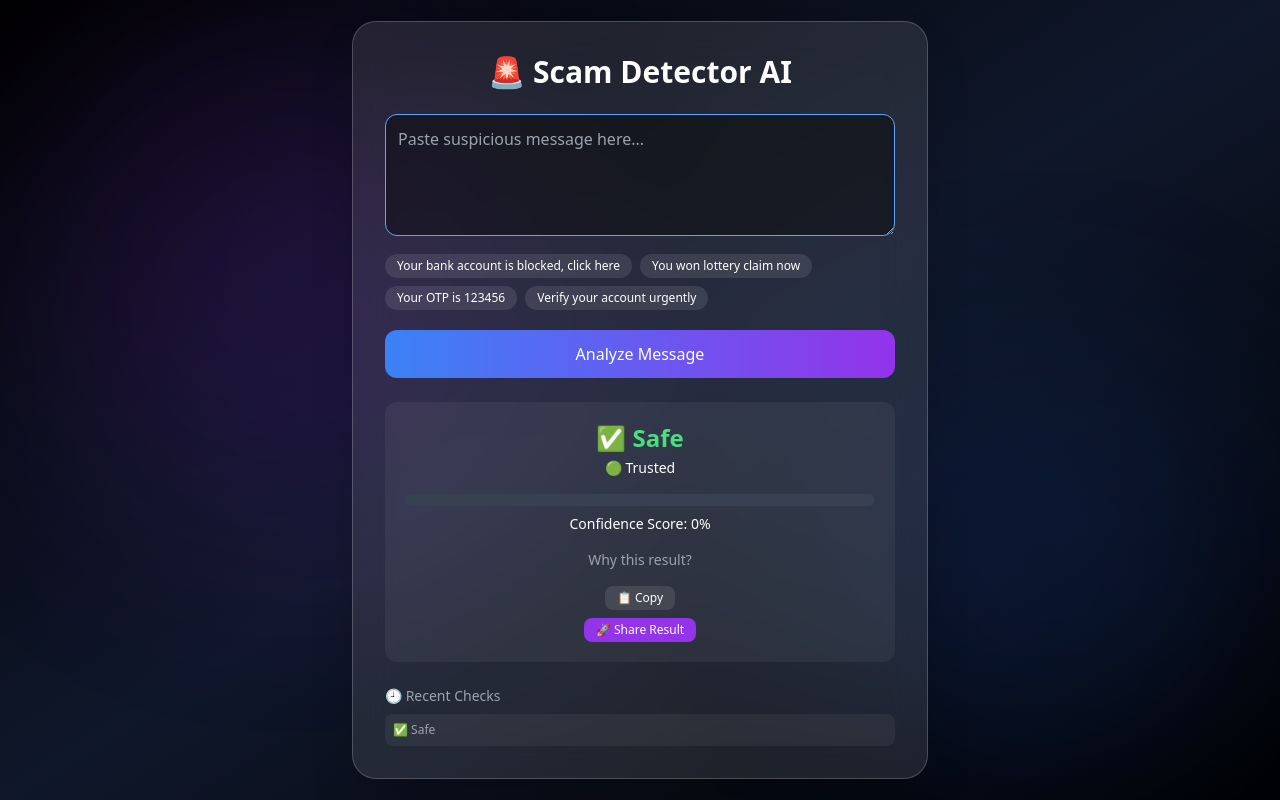
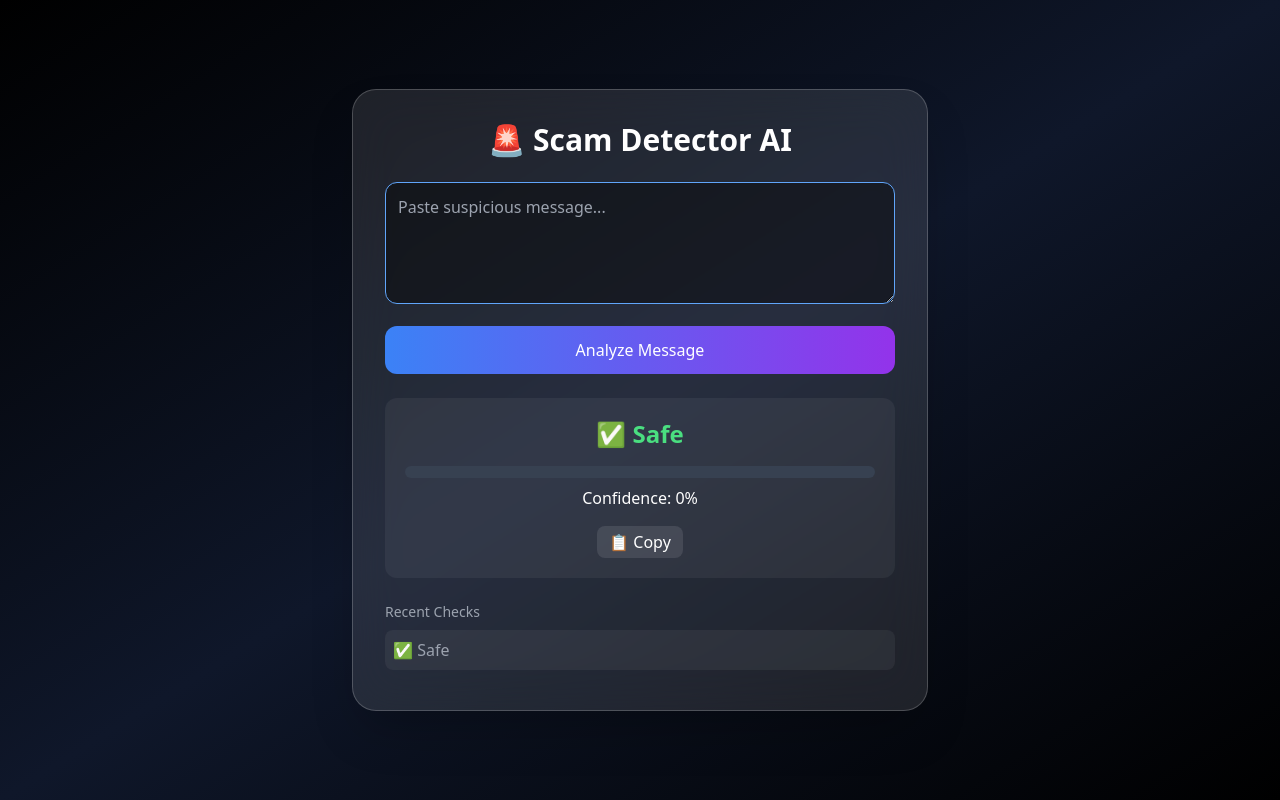
Before and after one commit to kuldeepgupta81/scam-shield-ai, a Next.js app: page / in a window 1280 px wide. Both pictures are taken after a click on the button "Analyze Message". Built offline with nearby package versions, Linux system fonts and the light colour scheme.

Commit message:
final premium ui 🚀

```diff
--- a/app/page.tsx
+++ b/app/page.tsx
@@ -2,7 +2,7 @@
 import { useState, useEffect } from "react";
 import { motion } from "framer-motion";
 
-// 🔥 ADVANCED DETECTION FUNCTION + REASONS
+// 🔥 ADVANCED DETECTION ENGINE
 function analyzeThreat(message: string) {
   const text = message.toLowerCase();
 
@@ -14,46 +14,46 @@ function analyzeThreat(message: string) {
 
   if (hasLink) {
     score += 40;
-    reasons.push("Contains suspicious link");
+    reasons.push("🔗 Contains suspicious link");
   }
 
   if (text.includes("bank")) {
     score += 25;
-    reasons.push("Mentions bank");
+    reasons.push("🏦 Mentions bank");
   }
 
   if (text.includes("click here")) {
     score += 25;
-    reasons.push("Urgent call-to-action (click here)");
+    reasons.push("⚠️ Click bait action");
   }
 
   if (text.includes("urgent")) {
     score += 20;
-    reasons.push("Creates urgency");
+    reasons.push("⏳ Creates urgency");
   }
 
   if (text.includes("blocked")) {
     score += 20;
-    reasons.push("Threat language (account blocked)");
+    reasons.push("🚫 Threat language used");
   }
 
   if (text.includes("lottery") || text.includes("won")) {
     score += 30;
-    reasons.push("Lottery / reward scam pattern");
+    reasons.push("🎁 Lottery scam pattern");
   }
 
   if (text.includes("upi") || text.includes("send money")) {
     score += 30;
-    reasons.push("Money request detected");
+    reasons.push("💸 Money request detected");
   }
 
   if (hasOTP) {
     if (hasLink) {
       score += 40;
-      reasons.push("OTP + link combo (very dangerous)");
+      reasons.push("🚨 OTP + link combo (high risk)");
     } else {
       score += 10;
-      reasons.push("Contains OTP");
+      reasons.push("🔐 Contains OTP");
     }
   }
 
@@ -77,13 +77,12 @@ export default function Home() {
   const [message, setMessage] = useState("");
   const [result, setResult] = useState<any>(null);
   const [loading, setLoading] = useState(false);
+  const [history, setHistory] = useState<any[]>([]);
   const [copied, setCopied] = useState(false);
-  const [history, setHistory] = useState<any[]>([]);
 
   useEffect(() => {
     if (message.length > 5) {
-      const res = analyzeThreat(message);
-      setResult(res);
+      setResult(analyzeThreat(message));
     } else {
       setResult(null);
     }
@@ -96,7 +95,6 @@ export default function Home() {
       const res = analyzeThreat(message);
       setResult(res);
 
-      // 🔥 HISTORY SAVE
       setHistory((prev) => [
         { message, result: res },
         ...prev.slice(0, 4),
@@ -112,23 +110,13 @@ export default function Home() {
     return "from-green-400 to-green-600";
   };
 
-  const getBadge = (score: number) => {
-    if (score >= 70) return "🔴 Dangerous";
-    if (score >= 40) return "🟡 Risky";
-    return "🟢 Trusted";
-  };
-
   return (
-    <main className="relative flex items-center justify-center min-h-screen px-4 bg-gradient-to-br from-black via-slate-900 to-black text-white overflow-hidden">
-
-      {/* 🔥 BACKGROUND */}
-      <div className="absolute w-[500px] h-[500px] bg-purple-600/20 blur-[120px] rounded-full top-10 left-10 animate-pulse" />
-      <div className="absolute w-[400px] h-[400px] bg-blue-600/20 blur-[120px] rounded-full bottom-10 right-10 animate-pulse" />
+    <main className="min-h-screen flex items-center justify-center bg-gradient-to-br from-black via-slate-900 to-black text-white px-4">
 
       <motion.div
-        initial={{ opacity: 0, y: 40 }}
+        initial={{ opacity: 0, y: 30 }}
         animate={{ opacity: 1, y: 0 }}
-        className="relative bg-white/10 backdrop-blur-xl border border-white/20 p-8 rounded-3xl shadow-2xl w-full max-w-xl"
+        className="bg-white/10 backdrop-blur-xl border border-white/20 p-8 rounded-3xl w-full max-w-xl shadow-2xl"
       >
         <h1 className="text-3xl font-bold text-center mb-6">
           🚨 Scam Detector AI
@@ -139,32 +127,14 @@ export default function Home() {
           rows={4}
           value={message}
           onChange={(e) => setMessage(e.target.value)}
-          placeholder="Paste suspicious message here..."
-          className="w-full p-3 rounded-xl bg-black/40 border border-blue-400 focus:ring-2 focus:ring-blue-500 outline-none"
+          placeholder="Paste suspicious message..."
+          className="w-full p-3 rounded-xl bg-black/40 border border-blue-400 outline-none"
         />
-
-        {/* SUGGESTIONS */}
-        <div className="flex gap-2 mt-3 flex-wrap">
-          {[
-            "Your bank account is blocked, click here",
-            "You won lottery claim now",
-            "Your OTP is 123456",
-            "Verify your account urgently",
-          ].map((msg, i) => (
-            <button
-              key={i}
-              onClick={() => setMessage(msg)}
-              className="text-xs px-3 py-1 bg-white/10 rounded-full"
-            >
-              {msg}
-            </button>
-          ))}
-        </div>
 
         {/* BUTTON */}
         <button
           onClick={handleCheck}
-          className="mt-5 w-full py-3 rounded-xl bg-gradient-to-r from-blue-500 to-purple-600"
+          className="mt-4 w-full py-3 rounded-xl bg-gradient-to-r from-blue-500 to-purple-600"
         >
           {loading ? "Analyzing..." : "Analyze Message"}
         </button>
@@ -172,39 +142,28 @@ export default function Home() {
         {/* RESULT */}
         {result && (
           <div className="mt-6 p-5 rounded-xl bg-white/5">
+
             <p className={`text-2xl font-bold text-center ${result.color}`}>
               {result.label}
-            </p>
-
-            {/* BADGE */}
-            <p className="text-center text-sm mt-1">
-              {getBadge(result.score)}
             </p>
 
             {/* BAR */}
             <div className="w-full bg-gray-700 h-3 rounded-full mt-4 overflow-hidden">
               <div
-                className={`h-3 bg-gradient-to-r ${getBarColor(
-                  result.score
-                )}`}
+                className={`h-3 bg-gradient-to-r ${getBarColor(result.score)}`}
                 style={{ width: `${result.score}%` }}
               />
             </div>
 
-            <p className="text-sm mt-2 text-center">
-              Confidence Score: {result.score}%
+            <p className="text-center mt-2">
+              Confidence: {result.score}%
             </p>
 
             {/* REASONS */}
-            <div className="mt-4">
-              <p className="text-sm text-gray-400 mb-1 text-center">
-                Why this result?
-              </p>
-              <ul className="text-xs text-gray-300 space-y-1 text-center">
+            <div className="mt-4 text-sm text-gray-300">
               {result.reasons.map((r: string, i: number) => (
-                  <li key={i}>• {r}</li>
+                <p key={i}>• {r}</p>
               ))}
-              </ul>
             </div>
 
             {/* COPY */}
@@ -214,22 +173,9 @@ export default function Home() {
                 setCopied(true);
                 setTimeout(() => setCopied(false), 1500);
               }}
-              className="mt-4 text-xs px-3 py-1 bg-white/10 rounded-lg block mx-auto"
+              className="mt-4 px-3 py-1 bg-white/10 rounded-lg block mx-auto"
             >
-              {copied ? "✅ Copied!" : "📋 Copy"}
-            </button>
-
-            {/* SHARE */}
-            <button
-              onClick={() => {
-                navigator.clipboard.writeText(
-                  `Result: ${result.label} (${result.score}%)\nMessage: ${message}`
-                );
-                alert("Copied for sharing!");
-              }}
-              className="mt-2 text-xs px-3 py-1 bg-purple-600 rounded-lg block mx-auto"
-            >
-              🚀 Share Result
+              {copied ? "✅ Copied" : "📋 Copy"}
             </button>
           </div>
         )}
@@ -237,18 +183,17 @@ export default function Home() {
         {/* HISTORY */}
         {history.length > 0 && (
           <div className="mt-6">
-            <p className="text-sm text-gray-400 mb-2">🕘 Recent Checks</p>
+            <p className="text-gray-400 text-sm mb-2">Recent Checks</p>
 
-            <div className="space-y-2 text-xs">
             {history.map((item, i) => (
-                <div key={i} className="bg-white/5 p-2 rounded-lg">
+              <div key={i} className="bg-white/5 p-2 rounded-lg mb-2">
                 <p className="truncate">{item.message}</p>
                 <p className="text-gray-400">{item.result.label}</p>
               </div>
             ))}
           </div>
-          </div>
         )}
+
       </motion.div>
     </main>
   );
```
Lines whose indentation alone changed are shown as unchanged.
